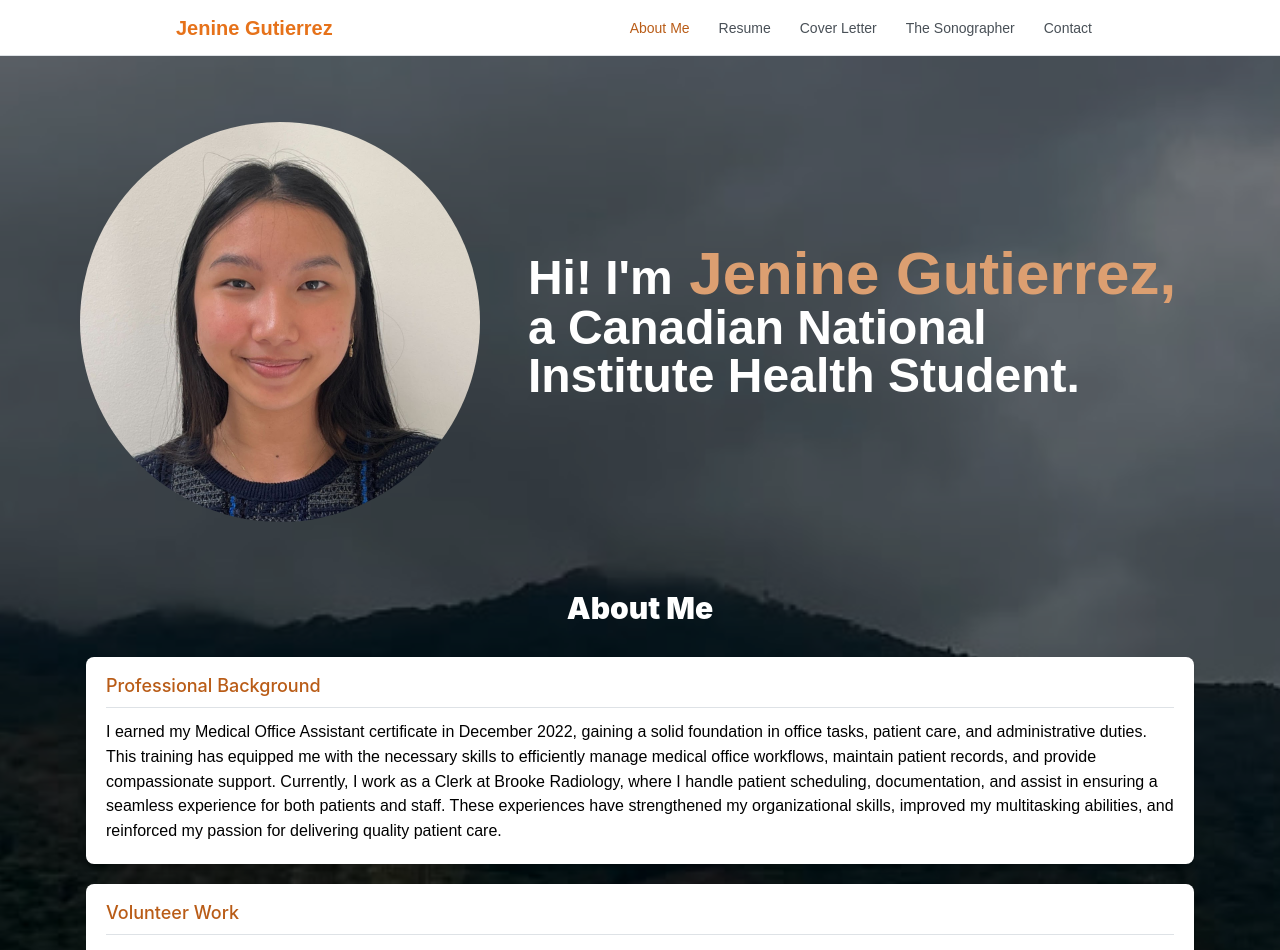
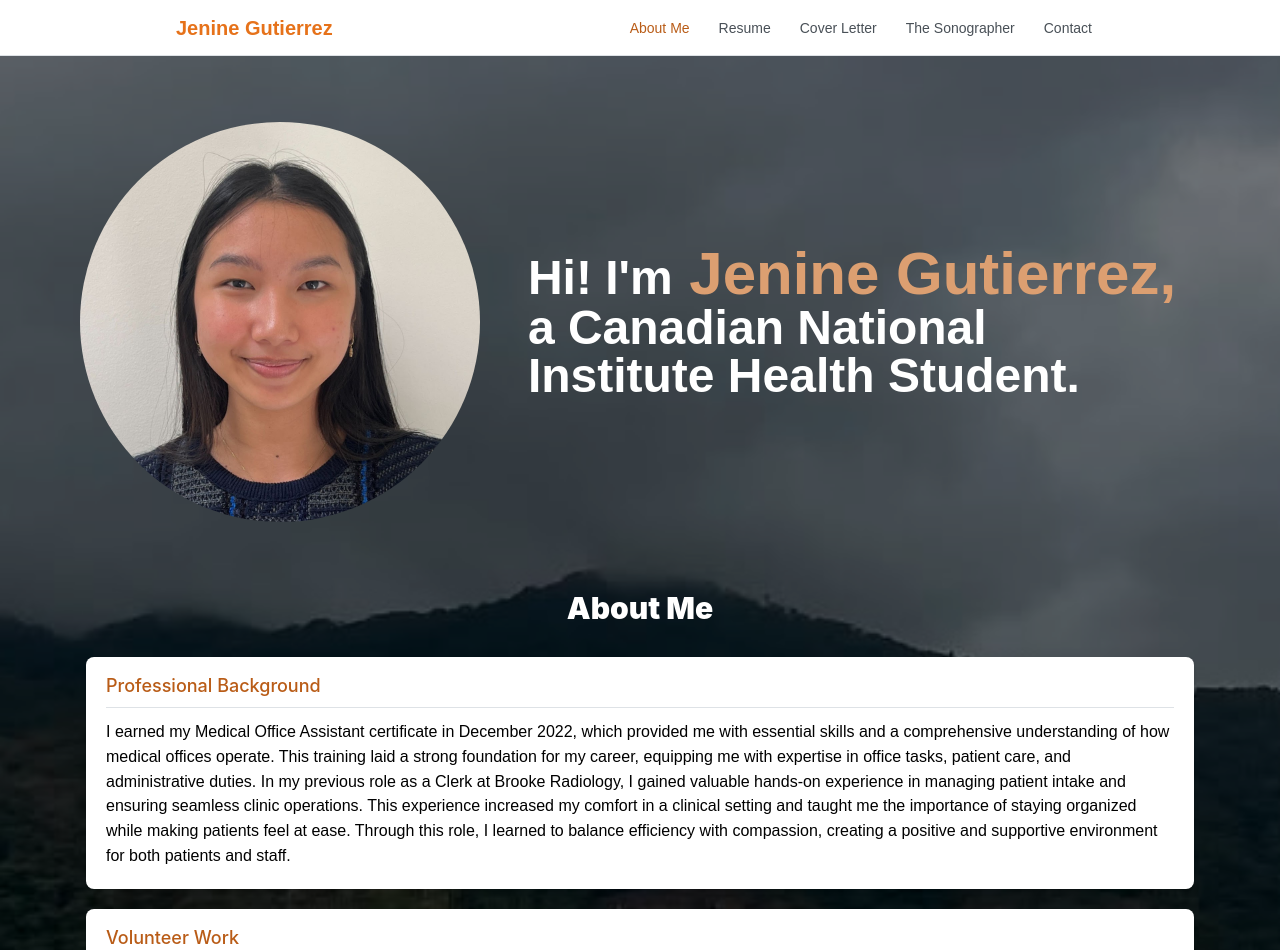
Before and after one commit to jenineKyle/jenine-portfolio, a Next.js app: page / in a window 1280 px wide. Shown: the top 950 px of the page. Built offline with nearby package versions, Linux system fonts and the light colour scheme.

Commit message:
fix work experience

```diff
--- a/components/ContactIcons.tsx
+++ b/components/ContactIcons.tsx
@@ -29,7 +29,6 @@ const MOCKDATA = [
     { title: 'Email', description: 'jgutierrez18@cnih.ca', icon: IconAt },
     { title: 'Phone', description: '+1 (778) 847-9104 ', icon: IconPhone },
     { title: 'Address', description: '312-7428 19th Avenue Burnaby British Columbia', icon: IconMapPin },
-    { title: 'Working hours', description: '8 a.m. – 5 p.m.', icon: IconSun },
 ];
 
 export function ContactIconsList() {
--- a/pages/index.tsx
+++ b/pages/index.tsx
@@ -72,10 +72,7 @@ export default function Home() {
                                 <Text className={classes.subTitle} size="lg" fw={500}>Professional Background</Text>
                                 <Divider my="sm" />
                                 <Text>
-                                    I earned my Medical Office Assistant certificate in December 2022, gaining a solid foundation in office tasks, patient care, and administrative duties.
-                                    This training has equipped me with the necessary skills to efficiently manage medical office workflows, maintain patient records, and provide compassionate support.
-                                    Currently, I work as a Clerk at Brooke Radiology, where I handle patient scheduling, documentation, and assist in ensuring a seamless experience for both patients and staff.
-                                    These experiences have strengthened my organizational skills, improved my multitasking abilities, and reinforced my passion for delivering quality patient care.
+                                    I earned my Medical Office Assistant certificate in December 2022, which provided me with essential skills and a comprehensive understanding of how medical offices operate. This training laid a strong foundation for my career, equipping me with expertise in office tasks, patient care, and administrative duties. In my previous role as a Clerk at Brooke Radiology, I gained valuable hands-on experience in managing patient intake and ensuring seamless clinic operations. This experience increased my comfort in a clinical setting and taught me the importance of staying organized while making patients feel at ease. Through this role, I learned to balance efficiency with compassion, creating a positive and supportive environment for both patients and staff.
                                 </Text>
 
                             </Card>
```
